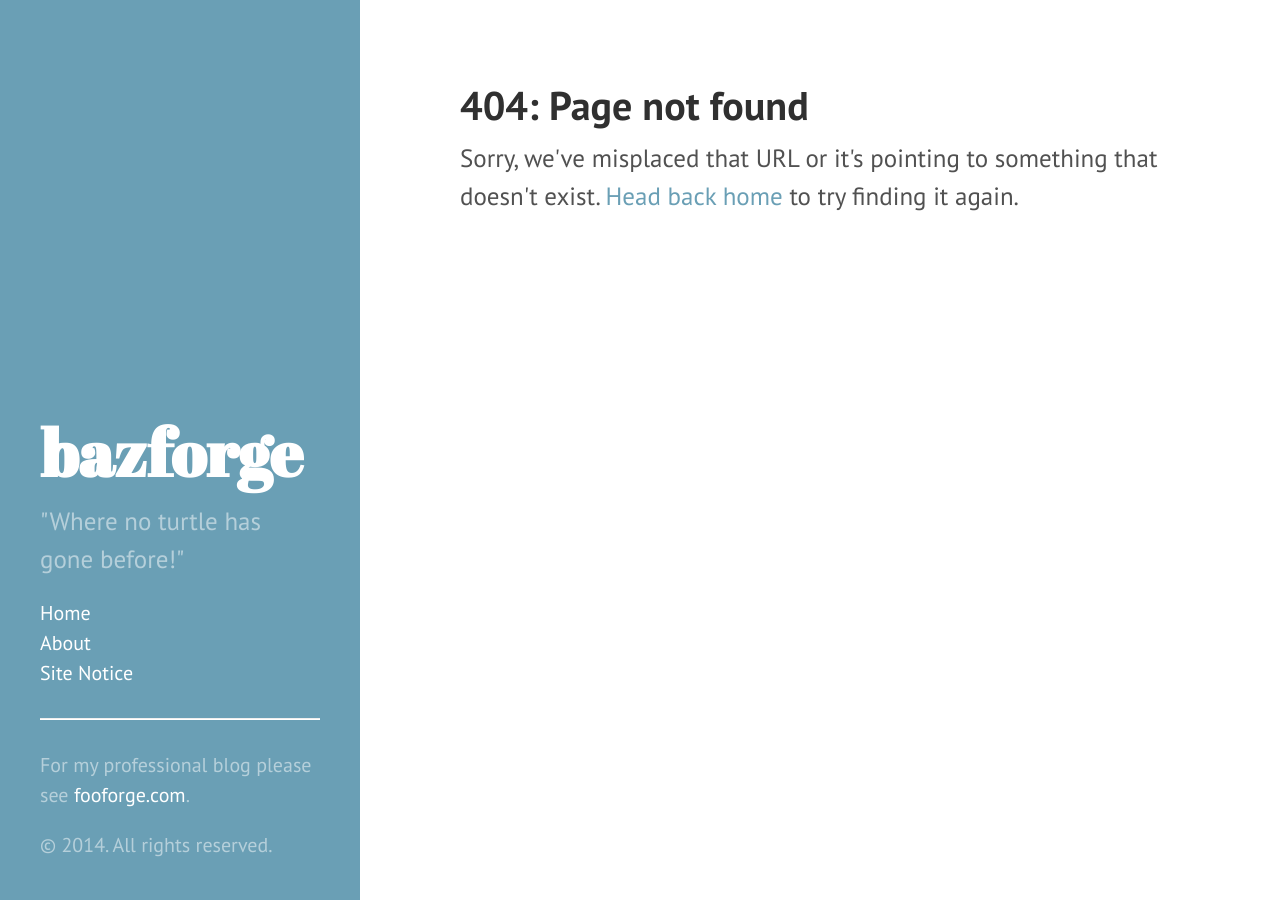
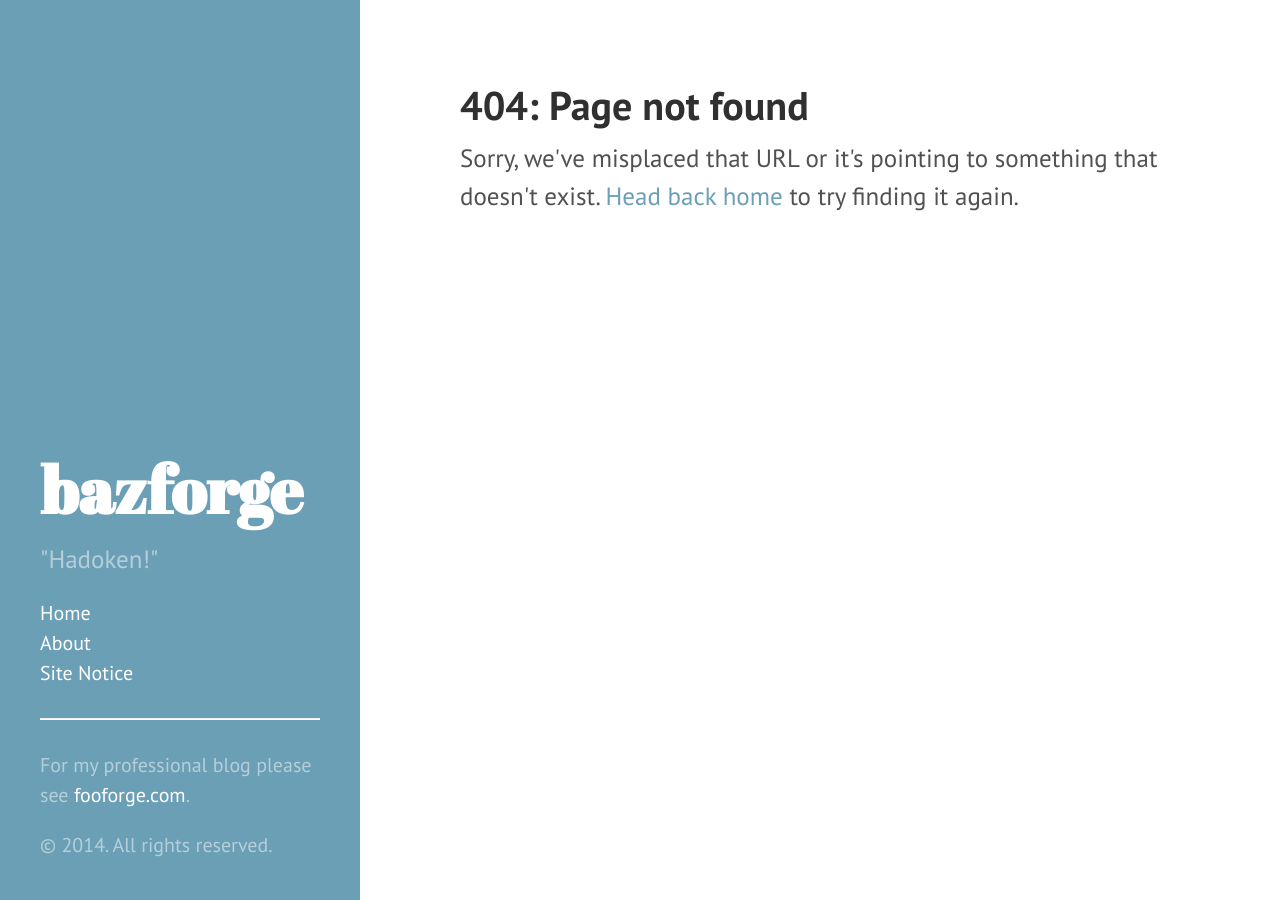
Before and after one commit to fooforge/bazforge.com, a Jekyll site: the page built from 404.html, in a window 1280 px wide. Built offline with Jekyll 4.4.1, drawn with Linux system fonts in a browser that asks for light colours; Markdown is read by kramdown in place of the engine named in the settings.

Commit message:
Add default configuration

```diff
--- a/_config.yml
+++ b/_config.yml
@@ -10,7 +10,7 @@ permalink:        pretty
 # Setup
 title:            bazforge
 tagline:          'UTC+2 based dog owner & gamer'
-description:      '"Where no turtle has gone before!"'
+description:      '"Hadoken!"'
 url:              http://bazforge.com
 
 author:
@@ -20,10 +20,32 @@ author:
 paginate:         10
 
 # Custom vars
-version:          0.1.0
+version:          0.2.0
 
 github:
   repo:           https://github.com/fooforge/bazforge.com
 
 flickr:
   api_key: dummy_key
+
+picture:
+  source: "public/img/_original"
+  output: "public/img"
+  markup: "picturefill"
+  presets:
+    default:
+      ppi: [1]
+      attr:
+        class: "default-img"
+        itemprop: "image"
+      source_large:
+        media: "(min-width: 50em)"
+        width: "800"
+      source_medium:
+        media: "(min-width: 25em)"
+        width: "400"
+      source_small:
+        media: "(min-width: 12.5em)"
+        width: "200"
+      source_default:
+        width: "1000"
```
